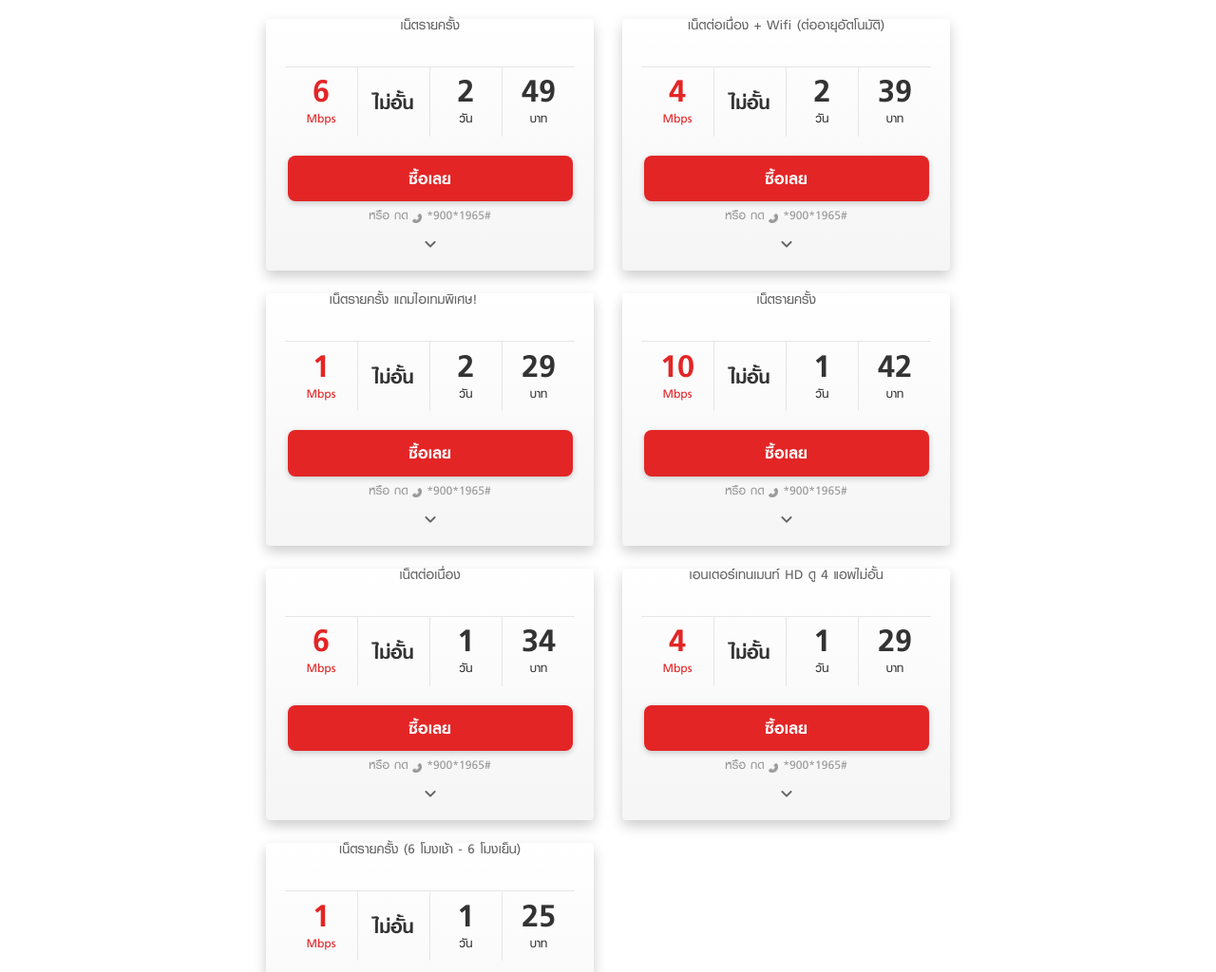
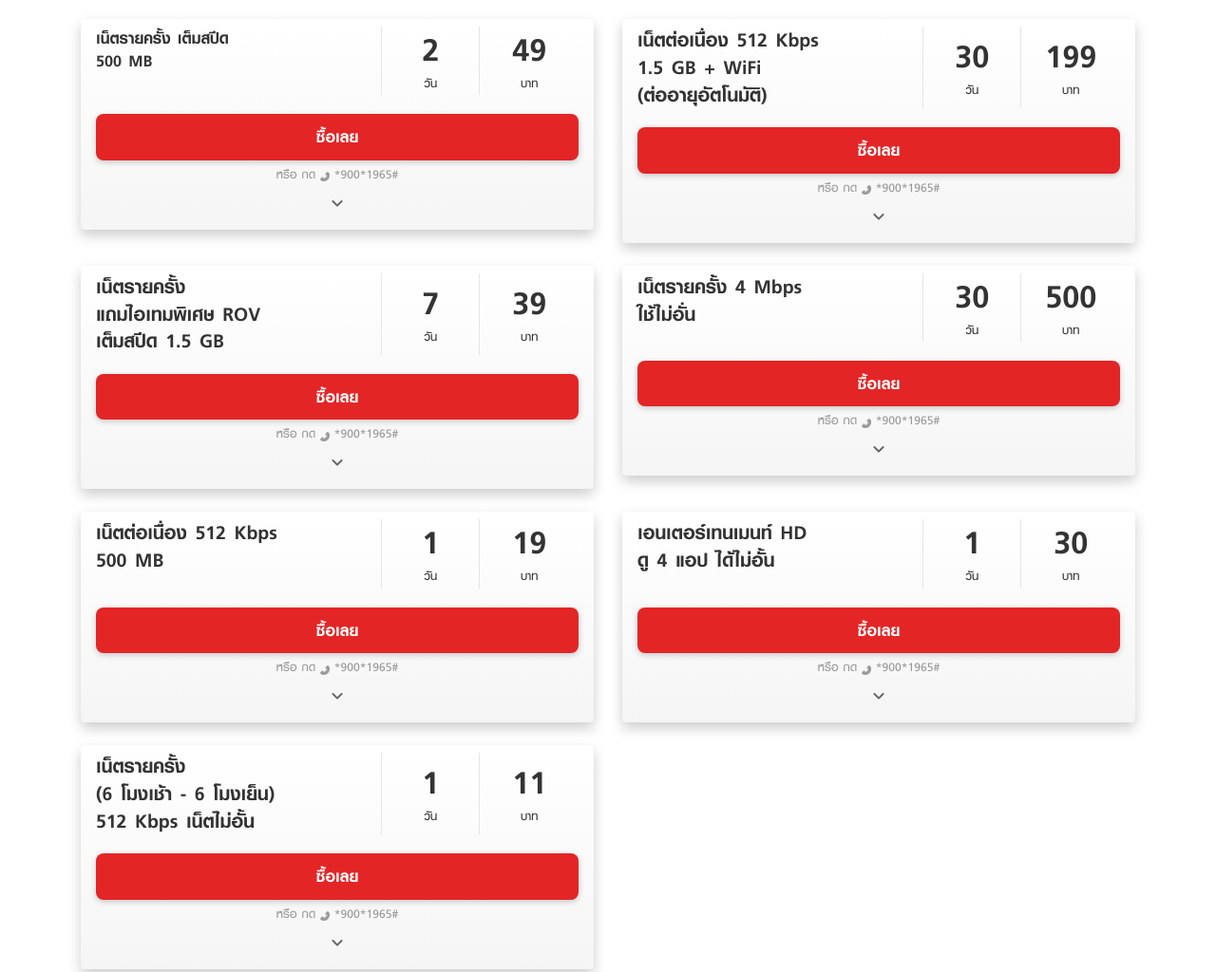
Before and after one commit to BliztRipper/TrueMoveQuickWin, a website: page src/index.pug in a window 1280 px wide. Shown: the part 517-1541 px from the top of the page at 95% size. Drawn offline with nearby package versions, Linux system fonts and the light colour scheme; files that its build step writes are made by us from their sources; files whose address does not match are found by name.

Commit message:
fix new design

```diff
--- a/src/_promotion.pug
+++ b/src/_promotion.pug
@@ -3,16 +3,16 @@
     .col-12.col-md-6
       .d-flex.justify-content-center.justify-content-md-end
         .card.card-wrapper
-          .card-body.card-promotion
-            .card-title เน็ตรายครั้ง
+          //- .card-body.card-promotion
+            //- .card-title เน็ตรายครั้ง
             //- .rov-logo
             //-   img.img-fluid(src="images/logo-rov.png", alt="")
           .card-body.card-benefit
-            .card-benefit__mbps
-              .card-benefit__num 6
-              .card-benefit__unit Mbps
+            //- .card-benefit__mbps
+            //-   .card-benefit__num 6
+            //-   .card-benefit__unit Mbps
             .card-benefit__gb
-              .card-benefit__num(style='font-size:1.8rem') ไม่อั้น
+              .card-benefit__num(style='font-size:1.5rem') เน็ตรายครั้ง เต็มสปีด<br/>500 MB
               //- .card-benefit__unit MB
             .card-benefit__hrs
               .card-benefit__num 2
@@ -45,22 +45,22 @@
     .col-12.col-md-6
       .d-flex.justify-content-center.justify-content-md-start
         .card.card-wrapper
-          .card-body.card-promotion
-            .card-title เน็ตต่อเนื่อง + Wifi (ต่ออายุอัตโนมัติ)
+          //- .card-body.card-promotion
+          //-   .card-title เน็ตต่อเนื่อง + Wifi (ต่ออายุอัตโนมัติ)
             //- .rov-logo
             //-   img.img-fluid(src="images/logo-rov.png", alt="")
           .card-body.card-benefit
-            .card-benefit__mbps
-              .card-benefit__num 4
-              .card-benefit__unit Mbps
+            //- .card-benefit__mbps
+            //-   .card-benefit__num 4
+            //-   .card-benefit__unit Mbps
             .card-benefit__gb
-              .card-benefit__num(style='font-size:1.8rem') ไม่อั้น
+              .card-benefit__num(style='font-size:1.8rem') เน็ตต่อเนื่อง 512 Kbps<br/>1.5 GB + WiFi<br/>(ต่ออายุอัตโนมัติ)
               //- .card-benefit__unit MB
             .card-benefit__hrs
-              .card-benefit__num 2
+              .card-benefit__num 30
               .card-benefit__unit วัน
             .card-benefit__bht
-              .card-benefit__num 39
+              .card-benefit__num 199
               .card-benefit__unit บาท
           a.purchase-btn.mx-auto(href='https://topping.truemoveh.com/package/confirm/157') ซื้อเลย
           .more-detail หรือ กด <img src="images/ic-call.png" width="10"> *900*1965#
@@ -87,22 +87,22 @@
     .col-12.col-md-6
       .d-flex.justify-content-center.justify-content-md-end
         .card.card-wrapper
-          .card-body.card-promotion
-            .card-title เน็ตรายครั้ง แถมไอเทมพิเศษ!
-            .rov-logo
-              img.img-fluid(src="images/logo-rov.png", alt="")
+          //- .card-body.card-promotion
+          //-   .card-title เน็ตรายครั้ง แถมไอเทมพิเศษ!
+          //-   .rov-logo
+          //-     img.img-fluid(src="images/logo-rov.png", alt="")
           .card-body.card-benefit
-            .card-benefit__mbps
-              .card-benefit__num 1
-              .card-benefit__unit Mbps
+            //- .card-benefit__mbps
+            //-   .card-benefit__num 1
+            //-   .card-benefit__unit Mbps
             .card-benefit__gb
-              .card-benefit__num(style='font-size:1.8rem') ไม่อั้น
+              .card-benefit__num(style='font-size:1.8rem') เน็ตรายครั้ง<br/>แถมไอเทมพิเศษ ROV<br/>เต็มสปีด 1.5 GB
               //- .card-benefit__unit GB
             .card-benefit__hrs
-              .card-benefit__num 2
+              .card-benefit__num 7
               .card-benefit__unit วัน
             .card-benefit__bht
-              .card-benefit__num 29
+              .card-benefit__num 39
               .card-benefit__unit บาท
           a.purchase-btn.mx-auto(href='https://topping.truemoveh.com/package/confirm/156') ซื้อเลย
           .more-detail หรือ กด <img src="images/ic-call.png" width="10"> *900*1965#
@@ -129,22 +129,22 @@
     .col-12.col-md-6
       .d-flex.justify-content-center.justify-content-md-start
         .card.card-wrapper
-          .card-body.card-promotion
-            .card-title เน็ตรายครั้ง
+          //- .card-body.card-promotion
+          //-   .card-title เน็ตรายครั้ง
             //- .rov-logo
             //-   img.img-fluid(src="images/logo-rov.png", alt="")
           .card-body.card-benefit
-            .card-benefit__mbps
-              .card-benefit__num 10
-              .card-benefit__unit Mbps
+            //- .card-benefit__mbps
+            //-   .card-benefit__num 10
+            //-   .card-benefit__unit Mbps
             .card-benefit__gb
-              .card-benefit__num(style='font-size:1.8rem') ไม่อั้น
+              .card-benefit__num(style='font-size:1.8rem') เน็ตรายครั้ง 4 Mbps<br/>ใช้ไม่อั่น
               //- .card-benefit__unit GB
             .card-benefit__hrs
-              .card-benefit__num 1
+              .card-benefit__num 30
               .card-benefit__unit วัน
             .card-benefit__bht
-              .card-benefit__num 42
+              .card-benefit__num 500
               .card-benefit__unit บาท
           a.purchase-btn.mx-auto(href='https://topping.truemoveh.com/package/confirm/156') ซื้อเลย
           .more-detail หรือ กด <img src="images/ic-call.png" width="10"> *900*1965#
@@ -171,22 +171,22 @@
     .col-12.col-md-6
       .d-flex.justify-content-center.justify-content-md-end
         .card.card-wrapper
-          .card-body.card-promotion
-            .card-title เน็ตต่อเนื่อง
+          //- .card-body.card-promotion
+          //-   .card-title เน็ตต่อเนื่อง
             //- .rov-logo
             //-   img.img-fluid(src="images/logo-rov.png", alt="")
           .card-body.card-benefit
-            .card-benefit__mbps
-              .card-benefit__num 6
-              .card-benefit__unit Mbps
+            //- .card-benefit__mbps
+            //-   .card-benefit__num 6
+            //-   .card-benefit__unit Mbps
             .card-benefit__gb
-              .card-benefit__num(style='font-size:1.8rem') ไม่อั้น
+              .card-benefit__num(style='font-size:1.8rem') เน็ตต่อเนื่อง 512 Kbps<br/>500 MB
               //- .card-benefit__unit MB
             .card-benefit__hrs
               .card-benefit__num 1
               .card-benefit__unit วัน
             .card-benefit__bht
-              .card-benefit__num 34
+              .card-benefit__num 19
               .card-benefit__unit บาท
           a.purchase-btn.mx-auto(href='https://topping.truemoveh.com/package/confirm/156') ซื้อเลย
           .more-detail หรือ กด <img src="images/ic-call.png" width="10"> *900*1965#
@@ -213,22 +213,22 @@
     .col-12.col-md-6
       .d-flex.justify-content-center.justify-content-md-start
         .card.card-wrapper
-          .card-body.card-promotion
-            .card-title เอนเตอร์เทนเมนท์ HD ดู 4 แอพไม่อั้น
+          //- .card-body.card-promotion
+          //-   .card-title เอนเตอร์เทนเมนท์ HD ดู 4 แอพไม่อั้น
             //- .rov-logo
             //-   img.img-fluid(src="images/logo-rov.png", alt="")
           .card-body.card-benefit
-            .card-benefit__mbps
-              .card-benefit__num 4
-              .card-benefit__unit Mbps
+            //- .card-benefit__mbps
+            //-   .card-benefit__num 4
+            //-   .card-benefit__unit Mbps
             .card-benefit__gb
-              .card-benefit__num(style='font-size:1.8rem') ไม่อั้น
+              .card-benefit__num(style='font-size:1.8rem') เอนเตอร์เทนเมนท์ HD<br/>ดู 4 แอป ได้ไม่อั้น
               //- .card-benefit__unit GB
             .card-benefit__hrs
               .card-benefit__num 1
               .card-benefit__unit วัน
             .card-benefit__bht
-              .card-benefit__num 29
+              .card-benefit__num 30
               .card-benefit__unit บาท
           a.purchase-btn.mx-auto(href='https://topping.truemoveh.com/package/confirm/156') ซื้อเลย
           .more-detail หรือ กด <img src="images/ic-call.png" width="10"> *900*1965#
@@ -255,22 +255,22 @@
     .col-12.col-md-6
       .d-flex.justify-content-center.justify-content-md-end
         .card.card-wrapper
-          .card-body.card-promotion
-            .card-title เน็ตรายครั้ง (6 โมงเช้า - 6 โมงเย็น)
+          //- .card-body.card-promotion
+          //-   .card-title เน็ตรายครั้ง (6 โมงเช้า - 6 โมงเย็น)
             //- .rov-logo
             //-   img.img-fluid(src="images/logo-rov.png", alt="")
           .card-body.card-benefit
-            .card-benefit__mbps
-              .card-benefit__num 1
-              .card-benefit__unit Mbps
+            //- .card-benefit__mbps
+            //-   .card-benefit__num 1
+            //-   .card-benefit__unit Mbps
             .card-benefit__gb
-              .card-benefit__num(style='font-size:1.8rem') ไม่อั้น
+              .card-benefit__num(style='font-size:1.8rem') เน็ตรายครั้ง<br/>(6 โมงเช้า - 6 โมงเย็น)<br/>512 Kbps เน็ตไม่อั้น
               //- .card-benefit__unit GB
             .card-benefit__hrs
               .card-benefit__num 1
               .card-benefit__unit วัน
             .card-benefit__bht
-              .card-benefit__num 25
+              .card-benefit__num 11
               .card-benefit__unit บาท
           a.purchase-btn.mx-auto(href='https://topping.truemoveh.com/package/confirm/187') ซื้อเลย
           .more-detail หรือ กด <img src="images/ic-call.png" width="10"> *900*1965#
--- a/src/main.js
+++ b/src/main.js
@@ -2,6 +2,8 @@
 //@prepros-prepend ../node_modules/bootstrap/dist/js/bootstrap.bundle.js
 
 
+
+/*Custom Start From Here*/
 $('.more-detail__icon').click( function(e){
     $(this).toggleClass('expand')
 })
--- a/src/style.scss
+++ b/src/style.scss
@@ -1,5 +1,8 @@
 @import '../node_modules/bootstrap/dist/css/bootstrap.min';
 
+
+
+/*Custom Start From Here*/
 :root {
   padding: constant(safe-area-inset-top) constant(safe-area-inset-right) constant(safe-area-inset-bottom) constant(safe-area-inset-left);
 }
@@ -90,7 +93,7 @@ body {
   }
 }
 .card-wrapper{
-  width: 345px;
+  width: 100%;
   border:none;
 }
 .package-tab {
@@ -122,6 +125,8 @@ body {
     box-shadow: 0 6px 14px 0 rgba(0, 0, 0, 0.2);
     padding-bottom: 1rem;
     margin-bottom: 1.5rem;
+    padding-left: 1rem;
+    padding-right: 1rem;
 }
 .card-promotion{
   border-radius: 8px;
@@ -154,23 +159,24 @@ body {
 }
 .card-benefit{
   display: flex;
-  padding-top: 0;
-  justify-content: center;
+  padding-top: 0.5rem;
+  justify-content: space-around;
+  padding-left: 0;
+  padding-right: 0;
   &__mbps{
     display: flex;
     flex-direction: column;
-    border-top: 1px solid #e6e6e6;
-    padding: 0.4rem 1rem;
-    width: 100px;
+    width: 105px;
     justify-content: center;
     align-items: center;
     color:#e32526;
   }
   &__gb{
-    @extend .card-benefit__mbps;
-    border-left: 1px solid #e6e6e6;
     border-right: 1px solid #e6e6e6;
     color:#333;
+    width: 60%;
+    padding-left: 0;
+    padding-right: 1rem;
   }
   &__hrs{
     @extend .card-benefit__mbps;
@@ -187,9 +193,11 @@ body {
     font-weight: bold;
     font-style: normal;
     font-stretch: normal;
-    line-height: 0.75;
+    line-height: 1;
     letter-spacing: normal;
-    white-space: nowrap;
+    @media(max-width: 500px){
+      white-space: pre;
+    }
   }
   &__unit{
     font-size: 1.125rem;
@@ -204,7 +212,7 @@ body {
 
 .purchase-btn{
   padding: 1rem 0;
-  width: 300px;
+  width: 100%;
   border-radius: 8px;
   background-color: #e32526;
   box-shadow: 0 2px 6px 0 rgba(0, 0, 0, 0.2);
@@ -219,9 +227,6 @@ body {
   letter-spacing: normal;
   display: inline-block;
   color: #ffffff;
-  @media(max-width: 992px){
-    width: 270px;
-  }
   &:hover{
     color: #ffffff;
   }
```
Also changed, not shown: dist/css/style.css, dist/index.html, dist/js/main-dist.js, 4 other files.
